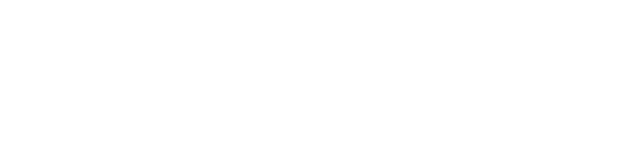
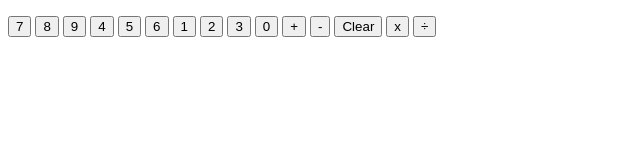
Before and after one commit to SchlengerRudolf/Calculator, a plain HTML site: page index.html in a window 1280 px wide. Shown: the whole page, without its empty margins (0-640 px from the left). Drawn offline with Linux system fonts and the light colour scheme.

Commit message:
Add html calculator layout

```diff
--- a/index.html
+++ b/index.html
@@ -8,6 +8,23 @@
     <script src="./calculator.js" defer></script>
 </head>
 <body>
-
+   <div id="container">
+    <p id="display"></p>
+    <button id="btnSeven">7</button>
+    <button id="btnEight">8</button>
+    <button id="btnNine">9</button>
+    <button id="btnFour">4</button>
+    <button id="btnFive">5</button>
+    <button id="btnSix">6</button>
+    <button id="btnOne">1</button>
+    <button id="btnTwo">2</button>
+    <button id="btnThree">3</button>
+    <button id="btnZero">0</button>
+    <button id="btnAdd">+</button>
+    <button id="btnSub">-</button>
+    <button id="btnClear">Clear</button>
+    <button id="btnMult">x</button>
+    <button id="btnDiv">÷</button>
+   </div>
 </body>
 </html>
```
